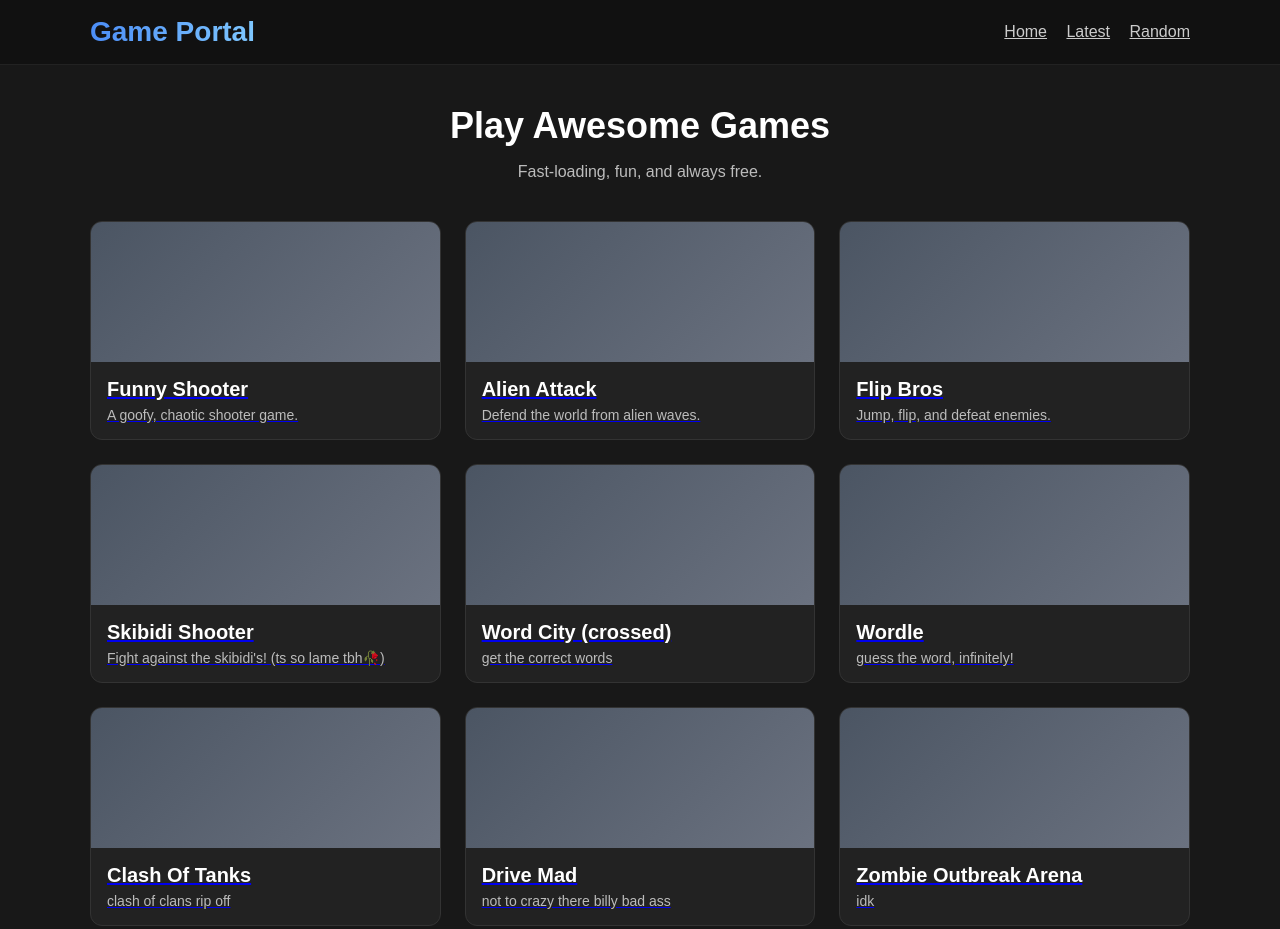
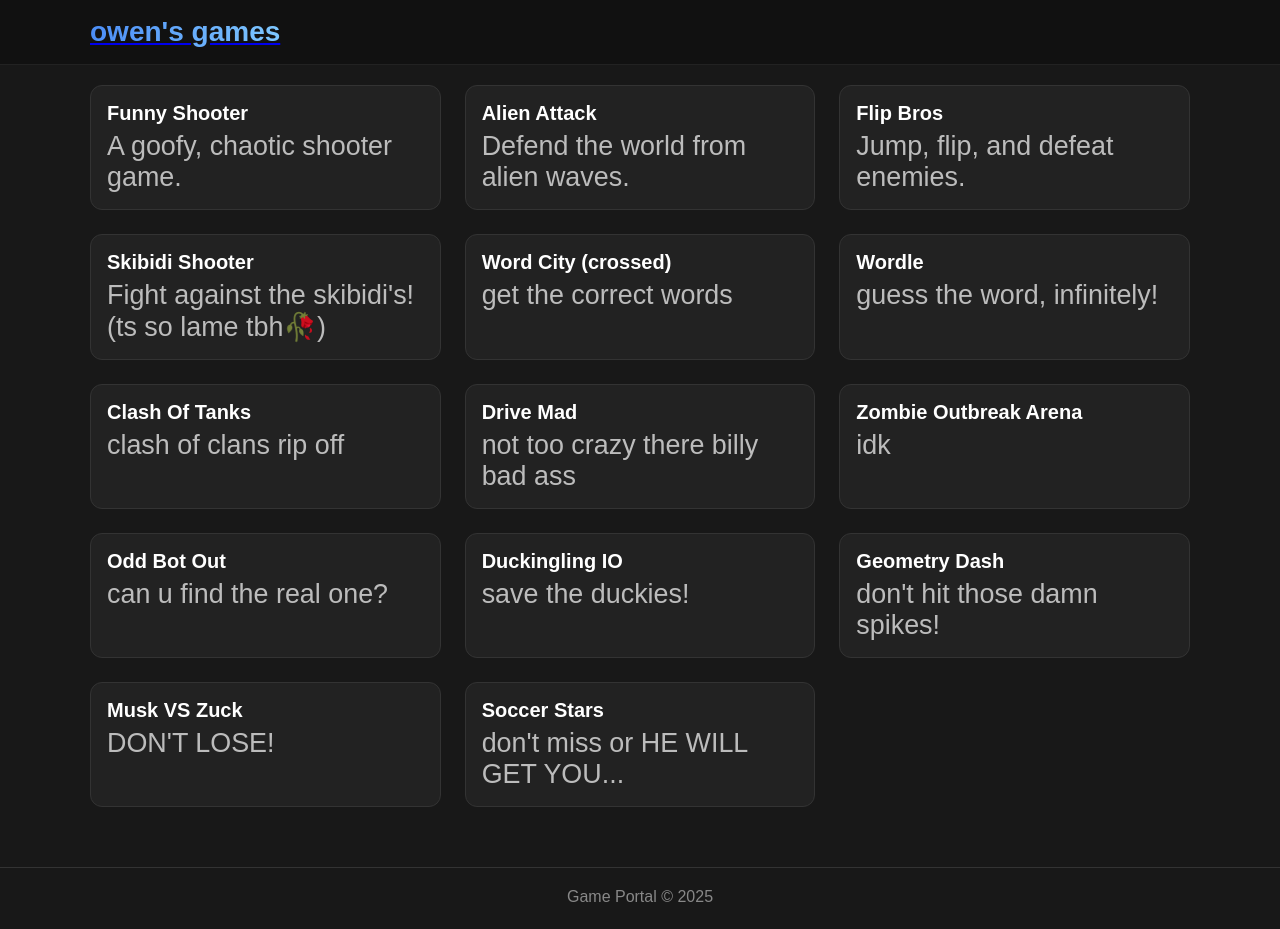
Before and after one commit to immcrab/games, a plain HTML site: page index.html in a window 1280 px wide. Shown: the top 929 px of the page. Drawn offline with Linux system fonts and the light colour scheme.

Commit message:
Add files via upload

```diff
--- a/index.html
+++ b/index.html
@@ -3,8 +3,7 @@
 <head>
     <meta charset="UTF-8">
     <meta name="viewport" content="width=device-width, initial-scale=1.0">
-    <title>Game Portal</title>
-
+    <title>owen's games</title>
     <style>
         body {
             background-color: #181818;
@@ -41,11 +40,22 @@
             color: transparent;
         }
 
+        nav a {
+            color: #ccc;
+            margin-right: 15px;
+            text-decoration: none;
+            font-size: 16px;
+        }
+
+        nav a:last-child {
+            margin-right: 0;
+        }
+
         /* GRID */
         .grid {
             width: 90%;
             max-width: 1100px;
-            margin: 40px auto;
+            margin: 20px auto 40px auto; /* tightened top spacing */
             display: grid;
             grid-template-columns: repeat(auto-fit, minmax(260px, 1fr));
             gap: 24px;
@@ -55,9 +65,12 @@
         .card {
             background: #222;
             border-radius: 12px;
-            overflow: hidden;
+            /* overflow: hidden; Removed as it's not needed without a thumb */
             border: 1px solid #333;
             transition: 0.2s ease-in-out;
+            text-decoration: none;
+            /* Ensures content stays inside when thumb is removed */
+            display: block;
         }
 
         .card:hover {
@@ -66,10 +79,7 @@
             box-shadow: 0 8px 18px rgba(0,0,0,0.4);
         }
 
-        .thumb {
-            height: 140px;
-            background: linear-gradient(135deg, #4b5563, #6b7280);
-        }
+        /* The .thumb class definition was removed here */
 
         .card-content {
             padding: 16px;
@@ -84,18 +94,7 @@
 
         .card-desc {
             color: #bcbcbc;
-            font-size: 14px;
-        }
-
-        /* PAGE TOP SECTION */
-        .top-section {
-            text-align: center;
-            margin-top: 40px;
-        }
-
-        .top-section h2 {
-            font-size: 36px;
-            margin-bottom: 8px;
+            font-size: 26.9px;
         }
 
         footer {
@@ -105,54 +104,37 @@
             border-top: 1px solid #333;
             margin-top: 60px;
         }
-
     </style>
 </head>
 
 <body>
 
-    <!-- NAV -->
     <header>
-        <div class="nav-container">
-            <div class="title">Game Portal</div>
-            <nav>
-                <a style="color:#ccc; margin-right:15px;" href="#">Home</a>
-                <a style="color:#ccc; margin-right:15px;" href="#">Latest</a>
-                <a style="color:#ccc;" href="#">Random</a>
-            </nav>
+        <a href="http://games.smaal.pro">
+            <div class="nav-container">
+            <div class="title">owen's games</div>
         </div>
+    </a>
+
     </header>
 
-    <!-- TOP TEXT -->
-    <div class="top-section">
-        <h2>Play Awesome Games</h2>
-        <p style="color:#bcbcbc;">Fast-loading, fun, and always free.</p>
-    </div>
-
-    <!-- GAME GRID -->
     <div class="grid">
 
-        <!-- Funny Shooter -->
         <a href="https://immcrab.github.io/shooter" target="_blank" class="card">
-            <div class="thumb"></div>
             <div class="card-content">
                 <div class="card-title">Funny Shooter</div>
                 <div class="card-desc">A goofy, chaotic shooter game.</div>
             </div>
         </a>
 
-        <!-- Alien Attack -->
         <a href="https://immcrab.github.io/game" target="_blank" class="card">
-            <div class="thumb"></div>
             <div class="card-content">
                 <div class="card-title">Alien Attack</div>
                 <div class="card-desc">Defend the world from alien waves.</div>
             </div>
         </a>
 
-        <!-- Flip Bros -->
         <a href="https://immcrab.github.io/flip-bros" target="_blank" class="card">
-            <div class="thumb"></div>
             <div class="card-content">
                 <div class="card-title">Flip Bros</div>
                 <div class="card-desc">Jump, flip, and defeat enemies.</div>
@@ -160,7 +142,6 @@
         </a>
 
         <a href="https://immcrab.github.io/skibidi-shooter" target="_blank" class="card">
-            <div class="thumb"></div>
             <div class="card-content">
                 <div class="card-title">Skibidi Shooter</div>
                 <div class="card-desc">Fight against the skibidi's! (ts so lame tbh🥀)</div>
@@ -168,7 +149,6 @@
         </a>
 
         <a href="https://immcrab.github.io/67mango" target="_blank" class="card">
-            <div class="thumb"></div>
             <div class="card-content">
                 <div class="card-title">Word City (crossed)</div>
                 <div class="card-desc">get the correct words</div>
@@ -176,7 +156,6 @@
         </a>
 
         <a href="https://immcrab.github.io/wordle-infinite" target="_blank" class="card">
-            <div class="thumb"></div>
             <div class="card-content">
                 <div class="card-title">Wordle</div>
                 <div class="card-desc">guess the word, infinitely!</div>
@@ -184,7 +163,6 @@
         </a>
 
         <a href="https://immcrab.github.io/ClashOfTanks" target="_blank" class="card">
-            <div class="thumb"></div>
             <div class="card-content">
                 <div class="card-title">Clash Of Tanks</div>
                 <div class="card-desc">clash of clans rip off </div>
@@ -192,18 +170,51 @@
         </a>
 
         <a href="https://immcrab.github.io/DriveMad" target="_blank" class="card">
-            <div class="thumb"></div>
             <div class="card-content">
                 <div class="card-title">Drive Mad</div>
-                <div class="card-desc">not to crazy there billy bad ass</div>
+                <div class="card-desc">not too crazy there billy bad ass</div>
             </div>
         </a>
 
         <a href="https://immcrab.github.io/zombie-outbreak-arena" target="_blank" class="card">
-            <div class="thumb"></div>
             <div class="card-content">
                 <div class="card-title">Zombie Outbreak Arena</div>
                 <div class="card-desc">idk</div>
+            </div>
+        </a>
+
+        <a href="https://immcrab.github.io/odd-bot-out" target="_blank" class="card">
+            <div class="card-content">
+                <div class="card-title">Odd Bot Out</div>
+                <div class="card-desc">can u find the real one?</div>
+            </div>
+        </a>
+
+        <a href="https://immcrab.github.io/ducklings-io" target="_blank" class="card">
+            <div class="card-content">
+                <div class="card-title">Duckingling IO</div>
+                <div class="card-desc">save the duckies!</div>
+            </div>
+        </a>
+
+        <a href="https://immcrab.github.io/GeometryDash" target="_blank" class="card">
+            <div class="card-content">
+                <div class="card-title">Geometry Dash</div>
+                <div class="card-desc">don't hit those damn spikes!</div>
+            </div>
+        </a>
+
+        <a href="https://immcrab.github.io/muskvszuck" target="_blank" class="card">
+            <div class="card-content">
+                <div class="card-title">Musk VS Zuck</div>
+                <div class="card-desc">DON'T LOSE!</div>
+            </div>
+        </a>
+
+        <a href="https://immcrab.github.io/soccer" target="_blank" class="card">
+            <div class="card-content">
+                <div class="card-title">Soccer Stars</div>
+                <div class="card-desc">don't miss or HE WILL GET YOU...</div>
             </div>
         </a>
 
```
